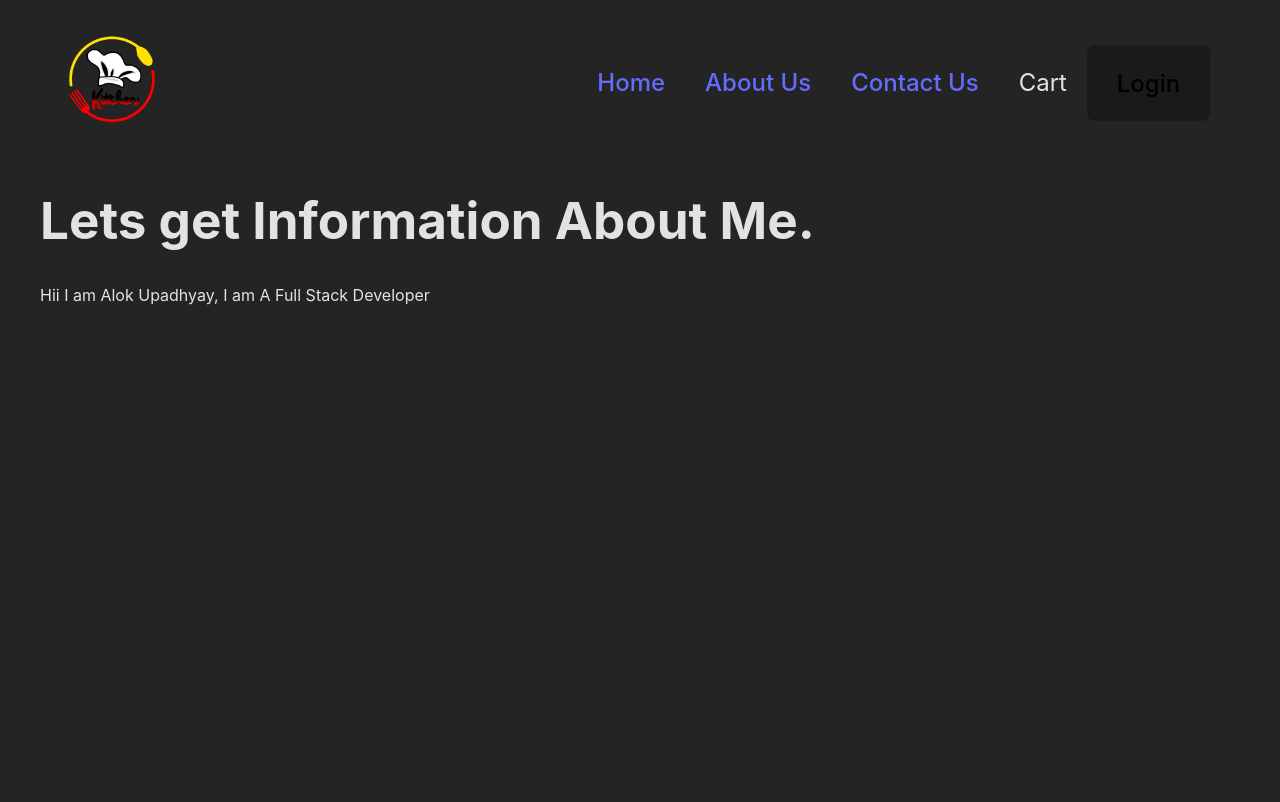
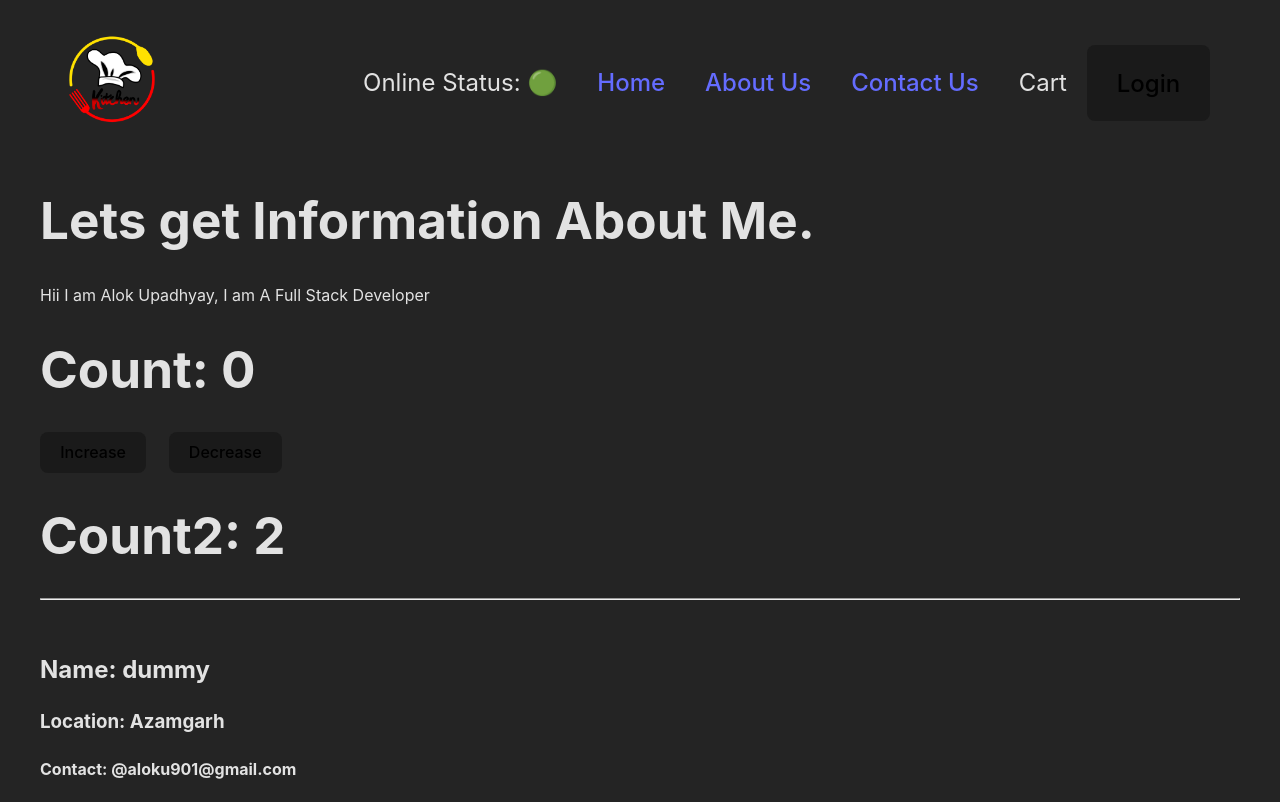
Before and after one commit to aloku901/FoodOrderApp, a React (Vite) app: page /about in a window 1280 px wide. Built offline with nearby package versions, Linux system fonts and the light colour scheme; no server answers.

Commit message:
Use Custom Hooks and Class Components

```diff
--- a/src/components/About.jsx
+++ b/src/components/About.jsx
@@ -1,10 +1,11 @@
-import React from 'react'
+import UserClass from './UserClass'
 
 function About() {
   return (
     <div>
         <h1>Lets get Information About Me.</h1>
         <p>Hii I am Alok Upadhyay, I am A Full Stack Developer</p>
+        <UserClass name={"Alok "} location={"Azamgarh"}/>
     </div>
   )
 }
--- a/src/components/Body.jsx
+++ b/src/components/Body.jsx
@@ -5,6 +5,7 @@ import RestaurantCard from "./RestaurantCard";
 import { useState, useEffect } from "react";
 import Shimmer from "./Shimmer";
 import { Link } from "react-router-dom";
+import useOnlineStatus from "../utils/useOnlineStatus";
 
 
 function Body() {
@@ -24,6 +25,14 @@ function Body() {
 
     setListofRestaurant(json?.data?.cards[5]?.card?.card?.gridElements?.infoWithStyle?.restaurants);
     setFilterdeRestaurant(json?.data?.cards[5]?.card?.card?.gridElements?.infoWithStyle?.restaurants);
+  };
+
+  const onlineStatus = useOnlineStatus();
+
+  if(onlineStatus === false) {
+    return (
+      <h1>Looks Like You are Offline ! Please Check your Internet Connection.......</h1>
+    );
   }
 
   // if(listOfRestaurants.length === 0) {
--- a/src/components/Header.jsx
+++ b/src/components/Header.jsx
@@ -1,9 +1,11 @@
 import { useState } from "react"
 import "./Component.css"
 import { Link } from "react-router-dom";
+import useOnlineStatus from "../utils/useOnlineStatus";
 
 function Header() {
     const [btnName, setBtnName] = useState("Login");
+    const onlineStatus = useOnlineStatus();
   return (
     <div className='header'>
         <div className='logo-container'>
@@ -14,6 +16,9 @@ function Header() {
         </div>
         <div className='nav-items'>
             <ul>
+                <li>
+                    Online Status: {onlineStatus ? "🟢" : "🔴"}
+                </li>
                 <li><Link to="/">Home</Link></li>
                 <li><Link to="/about">About Us</Link></li>
                 <li><Link to="/contact">Contact Us</Link></li>
--- a/src/components/RestaurantMenu.jsx
+++ b/src/components/RestaurantMenu.jsx
@@ -1,26 +1,29 @@
-import { useEffect, useState } from "react"
+// import { useEffect, useState } from "react"
 import Shimmer from "./Shimmer";
 import { useParams } from "react-router-dom";
-import { MENU_API } from "../utils/constants";
+// import { MENU_API } from "../utils/constants";
+import useRestaurantMenu from "../utils/useRestaurantMenu";
 
 const RestaurantMenu = () => {
 
-    const [resInfo, setResInfo] = useState(null);
+
     const {resId} = useParams();
+    // Custom Hook
+    const resInfo = useRestaurantMenu(resId);
 
 
-    useEffect(() => {
-        fetchMenu();
-    }, []);
+    // useEffect(() => {
+    //     fetchMenu();
+    // }, []);
 
-    const fetchMenu = async () => {
-        const data = await fetch(MENU_API+resId);
+    // const fetchMenu = async () => {
+    //     const data = await fetch(MENU_API+resId);
 
-        const json = await data.json();
+    //     const json = await data.json();
 
-        console.log(json);
-        setResInfo(json.data);
-    }
+    //     console.log(json);
+    //     setResInfo(json.data);
+    // }
 
     if(resInfo === null) {
         return <Shimmer/>
--- /dev/null
+++ b/src/components/UserClass.jsx
@@ -0,0 +1,62 @@
+import React from "react";
+
+class UserClass extends React.Component {
+
+    constructor(props) {
+        super(props);
+
+        this.state = {
+            count: 0,
+            count2: 2,
+            userinfo: {
+                name: "dummy",
+                location: "Azamgarh",
+            },
+        };
+    }
+
+    async componentDidMount () {
+        const data = await fetch("https://api.github.com/users/aloku901");
+        const json = await data.json();
+        this.setState({
+            userinfo: json,
+        });
+    }
+
+
+
+    render() {
+
+        // const {name, location} = this.props;
+        const {name, location, avatar_url } = this.state.userinfo;
+        const {count, count2} = this.state;
+        return (
+            <div>
+                <h1>Count: {count}</h1>
+                <button
+                    onClick={() => {
+                        this.setState({
+                            count: this.state.count +1,
+                        })
+                    }}
+                >Increase</button>&nbsp;&nbsp;&nbsp;&nbsp;&nbsp;
+                <button
+                    onClick={() => {
+                        this.setState({
+                            count: this.state.count - 1,
+                        })
+                    }}
+                >Decrease</button>
+
+                <h1>Count2: {count2}</h1>
+                <hr></hr>
+                <img src={avatar_url}/>
+                <h2>Name: {name}</h2>
+                <h3>Location: {location}</h3>
+                <h4>Contact: @aloku901@gmail.com</h4>
+            </div>
+        )
+    }
+}
+
+export default UserClass;
--- /dev/null
+++ b/src/utils/useOnlineStatus.jsx
@@ -0,0 +1,18 @@
+import { useState } from 'react';
+import { useEffect } from 'react';
+
+function useOnlineStatus() {
+    const[onlineStatus, setOnlineStatus] = useState(true);
+    useEffect(() => {
+        window.addEventListener("offline", () => {
+            setOnlineStatus(false);
+        });
+
+        window.addEventListener("online", () => {
+            setOnlineStatus(true);
+        });
+    },[]);
+  return onlineStatus;
+}
+
+export default useOnlineStatus
--- /dev/null
+++ b/src/utils/useRestaurantMenu.jsx
@@ -0,0 +1,22 @@
+import { useEffect, useState } from "react";
+import { MENU_API } from "./constants";
+
+
+
+function useRestaurantMenu(resId) {
+    const [resInfo, setResInfo] = useState(null);
+
+    useEffect(() => {
+        fetchData();
+    })
+
+    const fetchData = async () => {
+        const data = await fetch(MENU_API + resId);
+        const json = await  data.json();
+        setResInfo(json.data);
+    };
+
+  return resInfo;
+}
+
+export default useRestaurantMenu
```
